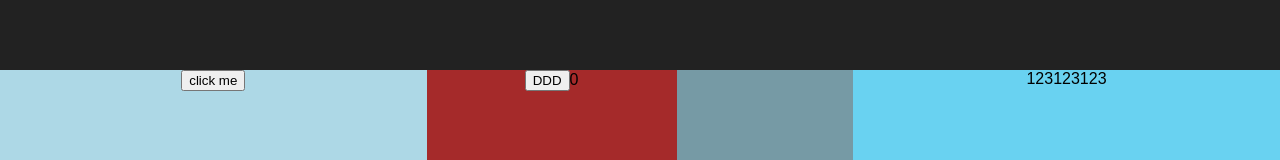
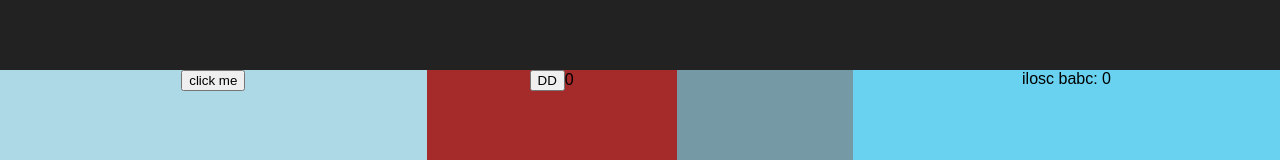
Before and after one commit to TomaszMoroz/skygate, a React (Create React App) app: page / in a window 1280 px wide. Shown: the part 120-280 px from the top of the page. Built offline with nearby package versions, Linux system fonts and the light colour scheme.

Commit message:
displaing makers amount

```diff
--- a/src/components/makersCounter.js
+++ /dev/null
@@ -1,20 +0,0 @@
-import React, { Component } from 'react';
-
-
-
-export class makersCounter extends Component {
-
-
-
-
-
-    render() {
-
-        return (
-            <div>
-                <h3>{this.props.name} 12</h3>
-                </div>
-
-        );
-    }
-}
--- a/src/containers/App.js
+++ b/src/containers/App.js
@@ -2,7 +2,7 @@ import React, { Component } from 'react';
 import { connect } from 'react-redux';
 import  Header  from '../components/Header';
 import Grandma from './Grandma';
-import { makersCounter } from '../components/makersCounter'
+
 
 
 import {Button} from 'react-bootstrap';
@@ -25,7 +25,7 @@ class App extends Component {
 
         <div className="column left"> <Button onClick={this.props.addPoints}>click me</Button></div>
         <div className="column center">   <Grandma /> </div>
-        <div className="column right">  123123123 </div>
+        <div className="column right">  ilosc babc: {this.props.grandmas} </div>
 
       </div>
     );
--- a/src/containers/Grandma.js
+++ b/src/containers/Grandma.js
@@ -12,14 +12,15 @@ class Grandma extends Component{
     render(){
 
      const bum = () => {
-         setInterval(()=>{this.props.grandma()},1000)
+         setInterval(()=>{this.props.grandma()},1000);
+         this.props.addGrandma();
      };
 
 
 
         return(
             <div className="maker grandma" id="x">
-                <Button onClick={()=> bum()} >DDD</Button>
+                <Button onClick={()=> bum()} >DD</Button>
                 {this.props.howMany.grandmas}
             </div>
 
@@ -47,6 +48,9 @@ const mapDispatchToProps = (dispatch) => {
         grandma: () => {
           dispatch(grandma())
 
+        },
+        addGrandma: () => {
+            dispatch(addGrandma())
         }
     };
 
```
